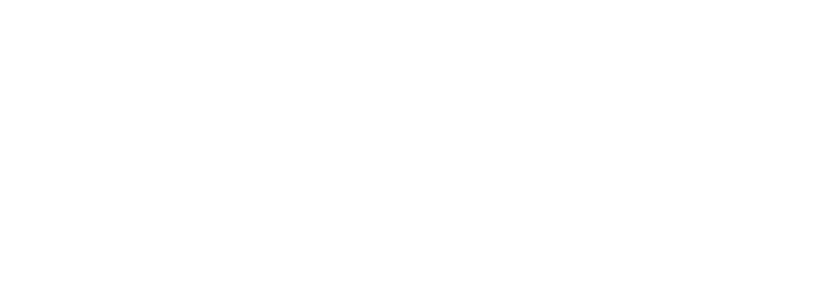
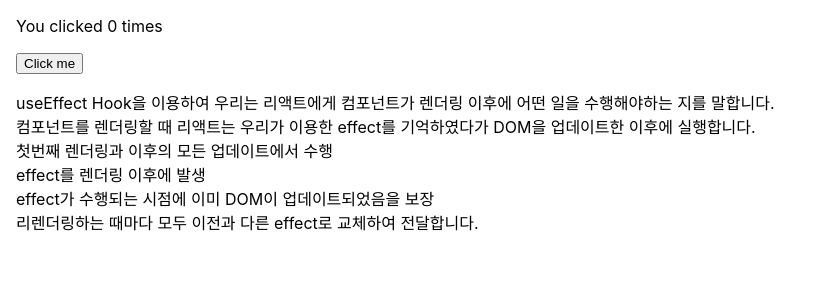
Before and after one commit to thegicode/reactjs-lab, a React (Create React App) app: page /count in a window 1280 px wide. Shown: the top 300 px of the page, without its empty margins (0-821 px from the left). Built offline with nearby package versions, Linux system fonts and the light colour scheme.

Commit message:
Add Count(useEffect)

```diff
--- a/src/App.js
+++ b/src/App.js
@@ -9,7 +9,8 @@
 	HashTest = lazy(() => import('./HashTest')),
 	HistoryTest = lazy(() => import('./HistoryTest')),
 	ListScroll = lazy(() => import('./components/ListScroll')),
-  ScrollTest = lazy(() => import('./components/ScrollTest'));
+	ScrollTest = lazy(() => import('./components/ScrollTest')),
+	Count = lazy(() => import('./components/Count'));
 
 const props ={
 	a: 1,
@@ -28,6 +29,7 @@
 				<Route path="/listscroll" component={ListScroll}/>
 				{/*<Route component={HashTest}/>*/}
 				<Route path="/scrollTest" component={ScrollTest} />
+				<Route path="/count" component={Count} />  {/* useEffect Example - DOM 변경 */}
 			</Switch>
 		</Suspense>
 	</Router>
--- /dev/null
+++ b/src/components/Count.js
@@ -0,0 +1,71 @@
+// import React from 'react'
+import React, { useState, useEffect } from 'react'
+
+const css = {
+    margin: '1rem'
+}
+
+
+/** Class Component */
+/*class Count extends React.Component {
+    constructor(props){
+        super(props)
+        this.state = {
+            count: 0
+        }
+    }
+
+    componentDidMount(){
+        document.title = `You Click ${this.state.count} times.`
+    }
+    componentDidUpdate(){
+        document.title = `You Click ${this.state.count} times.`
+    }
+
+    render(){
+        return(
+            <div style={css}>
+                <p>You clicked {this.state.count} times</p>
+                <button onClick={() => this.setState({ count: this.state.count + 1 })}>
+                    Click me
+                </button>
+            </div>
+        )
+    }
+
+}*/
+
+
+
+/** Function Component */
+function Count() {
+    const [count, setCount] = useState(0);
+
+    // componentDidMount, componentDidUpdate와 같은 방식으로
+      useEffect(() => {
+          console.log('useEffect')
+        // 브라우저 API를 이용하여 문서 타이틀을 업데이트합니다.
+        document.title = `You clicked ${count} times`;
+      }, [count]); // count가 바뀔 때만 effect를 재실행합니다.
+
+    return(
+        <div style={css}>
+          <p>You clicked {count} times</p>
+          <button onClick={() => setCount(count + 1)}>
+            Click me
+          </button>
+          <p>
+            useEffect Hook을 이용하여 우리는 리액트에게 컴포넌트가 렌더링 이후에 어떤 일을 수행해야하는 지를 말합니다. <br/>
+            컴포넌트를 렌더링할 때 리액트는 우리가 이용한 effect를 기억하였다가 DOM을 업데이트한 이후에 실행합니다. <br/>
+            첫번째 렌더링과 이후의 모든 업데이트에서 수행 <br/>
+            effect를 렌더링 이후에 발생<br/>
+            effect가 수행되는 시점에 이미 DOM이 업데이트되었음을 보장<br/>
+            리렌더링하는 때마다 모두 이전과 다른 effect로 교체하여 전달합니다. <br/>
+          </p>
+
+
+        </div>
+    )
+}
+
+export default Count
```
Lines whose indentation alone changed are shown as unchanged.
